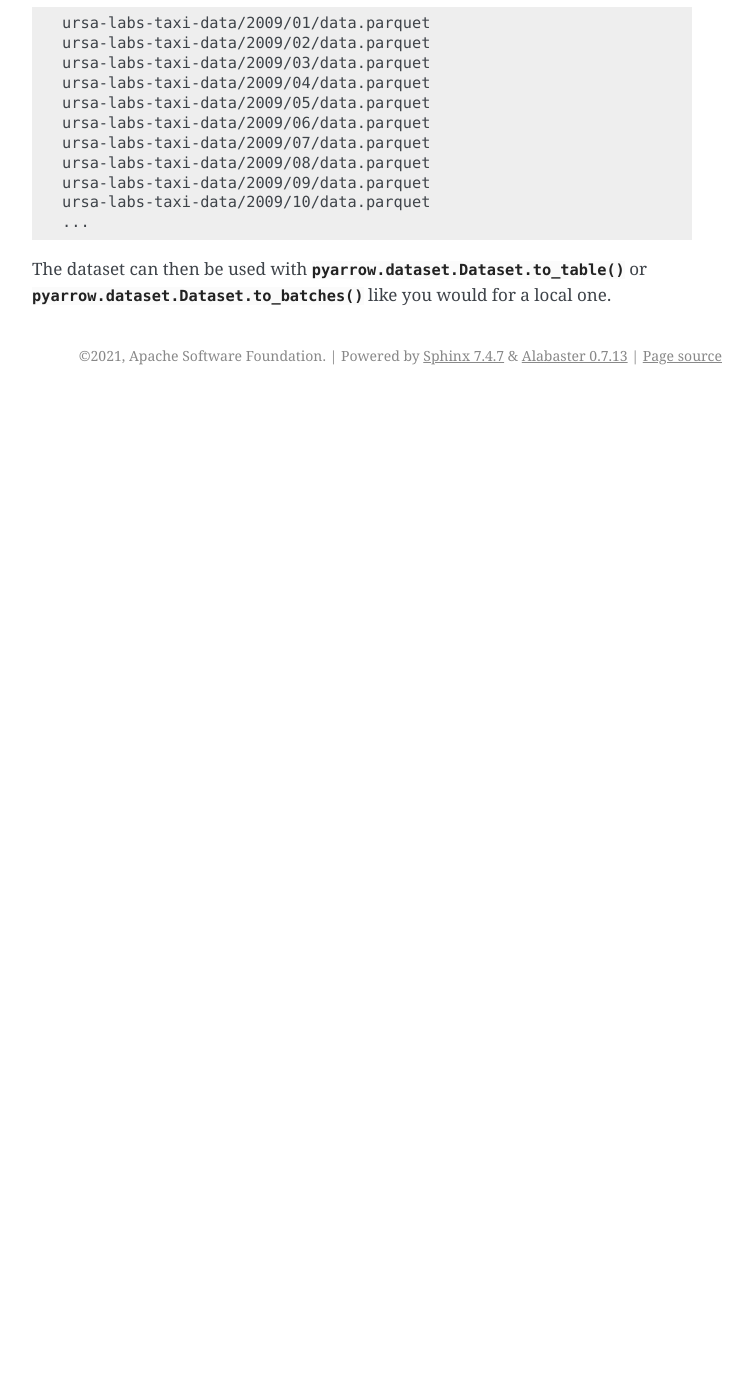
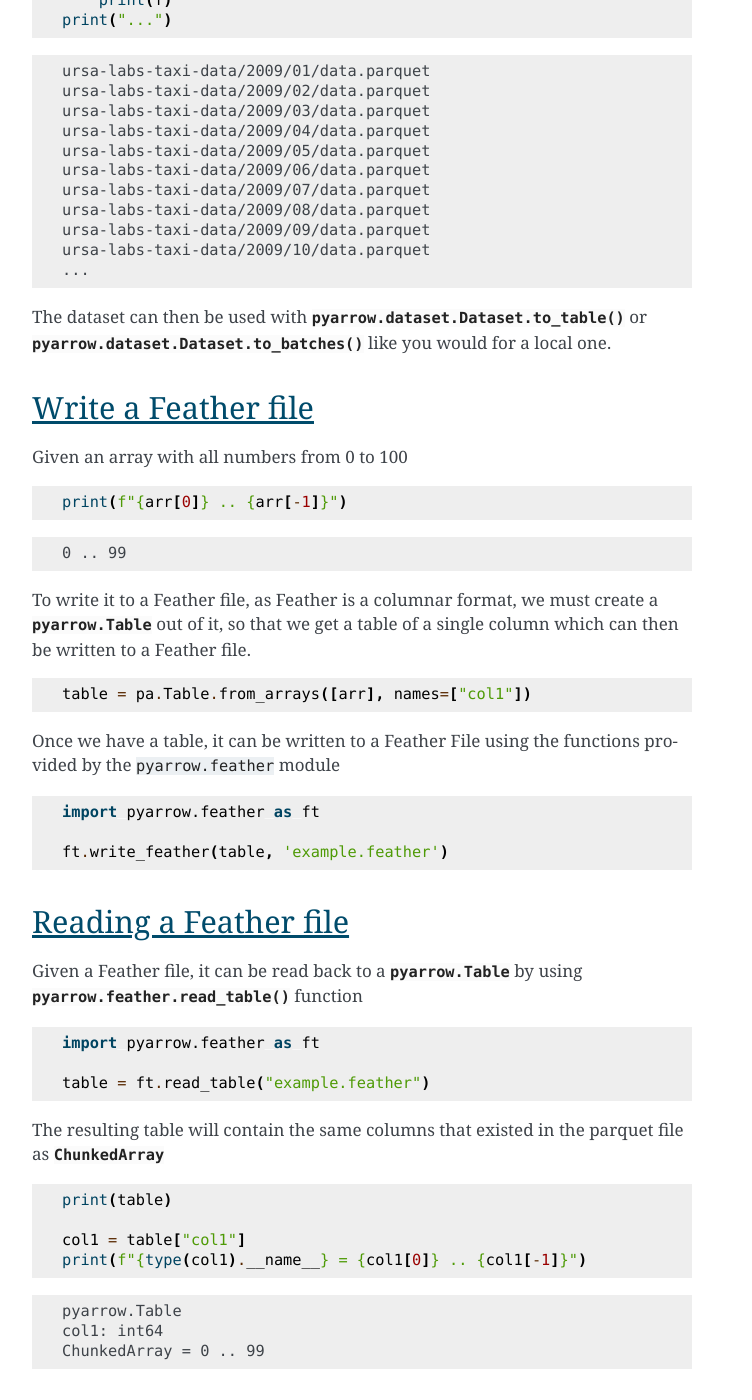
Before and after one commit to singhgur/arrow-cookbook, a Sphinx documentation site: the page built from python/source/io.rst, in a window 1280 px wide and 1400 px high, scrolled down 5850 px. Shown: the whole window, without its empty margins (388-1140 px from the left). Built offline with Sphinx 7.4.7, drawn with Linux system fonts in a browser that asks for light colours; before the commit the page ends 6245 px from its top, so only the background shows below that; some of the changed text lies outside the part shown.

Commit message:
Reading/Writing feather files

```diff
--- a/python/source/io.rst
+++ b/python/source/io.rst
@@ -350,3 +350,69 @@
 
 The dataset can then be used with :meth:`pyarrow.dataset.Dataset.to_table`
 or :meth:`pyarrow.dataset.Dataset.to_batches` like you would for a local one.
+
+Write a Feather file
+====================
+
+.. testsetup::
+
+    import numpy as np
+    import pyarrow as pa
+
+    arr = pa.array(np.arange(100))
+
+Given an array with all numbers from 0 to 100
+
+.. testcode::
+
+    print(f"{arr[0]} .. {arr[-1]}")
+
+.. testoutput::
+
+    0 .. 99
+
+To write it to a Feather file, as Feather is a columnar format,
+we must create a :class:`pyarrow.Table` out of it,
+so that we get a table of a single column which can then be
+written to a Feather file.
+
+.. testcode::
+
+    table = pa.Table.from_arrays([arr], names=["col1"])
+
+Once we have a table, it can be written to a Feather File
+using the functions provided by the ``pyarrow.feather`` module
+
+.. testcode::
+
+    import pyarrow.feather as ft
+
+    ft.write_feather(table, 'example.feather')
+
+Reading a Feather file
+======================
+
+Given a Feather file, it can be read back to a :class:`pyarrow.Table`
+by using :func:`pyarrow.feather.read_table` function
+
+.. testcode::
+
+    import pyarrow.feather as ft
+
+    table = ft.read_table("example.feather")
+
+The resulting table will contain the same columns that existed in
+the parquet file as :class:`ChunkedArray`
+
+.. testcode::
+
+    print(table)
+
+    col1 = table["col1"]
+    print(f"{type(col1).__name__} = {col1[0]} .. {col1[-1]}")
+
+.. testoutput::
+
+    pyarrow.Table
+    col1: int64
+    ChunkedArray = 0 .. 99
```
